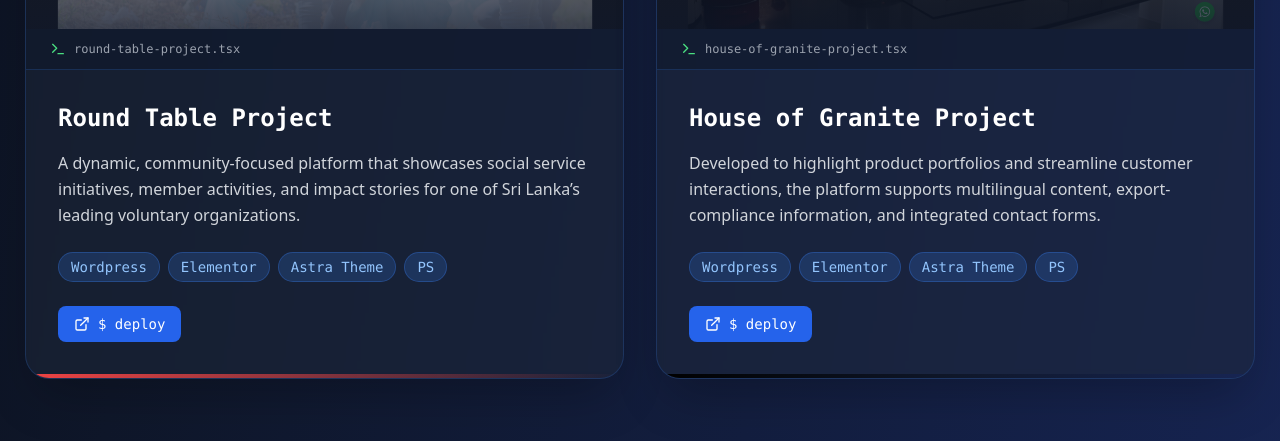
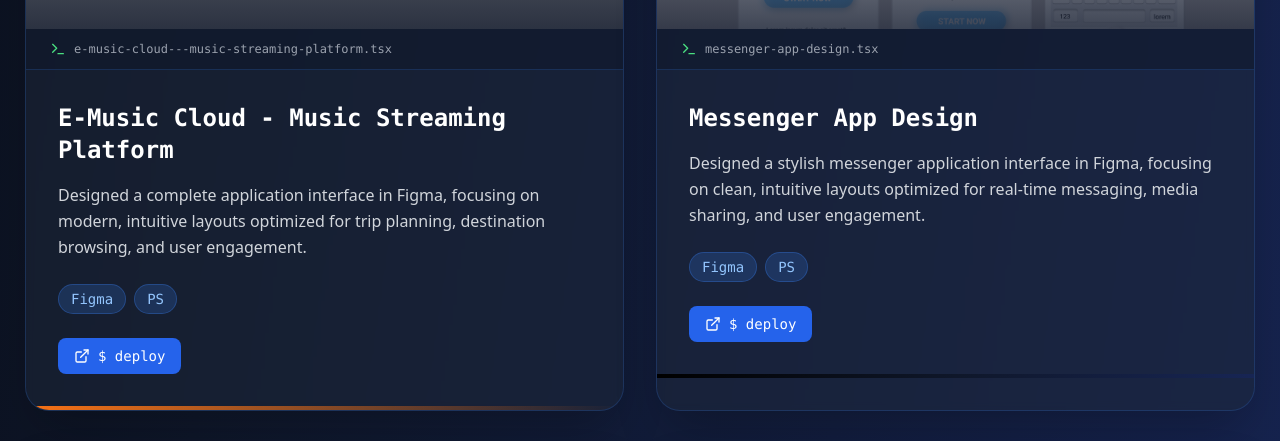
Before and after one commit to MadaraUI/my-portfolio, a React (Vite) app in the folder my-portfolio/: page / in a window 1280 px wide. Shown: the part 7118-7559 px from the top of the page. Built offline with nearby package versions, Linux system fonts and the light colour scheme; grey boxes are pictures that could not be loaded.

Commit message:
Add projects for projects section

```diff
--- a/my-portfolio/src/components/Projects.tsx
+++ b/my-portfolio/src/components/Projects.tsx
@@ -65,6 +65,31 @@
     deployLink: "https://dribbble.com/shots/22140073-Traveling-App-UI-Design",
     githubLink: "#",
   },
+
+   {
+    title: "E-Music Cloud - Music Streaming Platform",
+    description:
+      "Designed a complete application interface in Figma, focusing on modern, intuitive layouts optimized for trip planning, destination browsing, and user engagement.",
+    tech: ["Figma", "PS"],
+    gradient: "from-orange-500 to-ash-500",
+    category: "UI/UX",
+    image: "/Frame 1.png",
+    deployLink: "https://dribbble.com/shots/23223850-E-Music-Cloud-Online-Music-Platform",
+    githubLink: "#",
+  },
+
+  {
+    title: "Messenger App Design",
+    description:
+      "Designed a stylish messenger application interface in Figma, focusing on clean, intuitive layouts optimized for real-time messaging, media sharing, and user engagement.",
+    tech: ["Figma", "PS"],
+    gradient: "from-sky-blue-500 to-ash-500",
+    category: "UI/UX",
+    image: "/Frame 7.png",
+    deployLink: "https://dribbble.com/shots/22140073-Traveling-App-UI-Design",
+    githubLink: "#",
+  },
+
   {
     title: "Round Table Project",
     description:
```
Also changed, not shown: my-portfolio/public/Frame 7.png (added), 1 other file (tests, documents, lock files or other folders).
